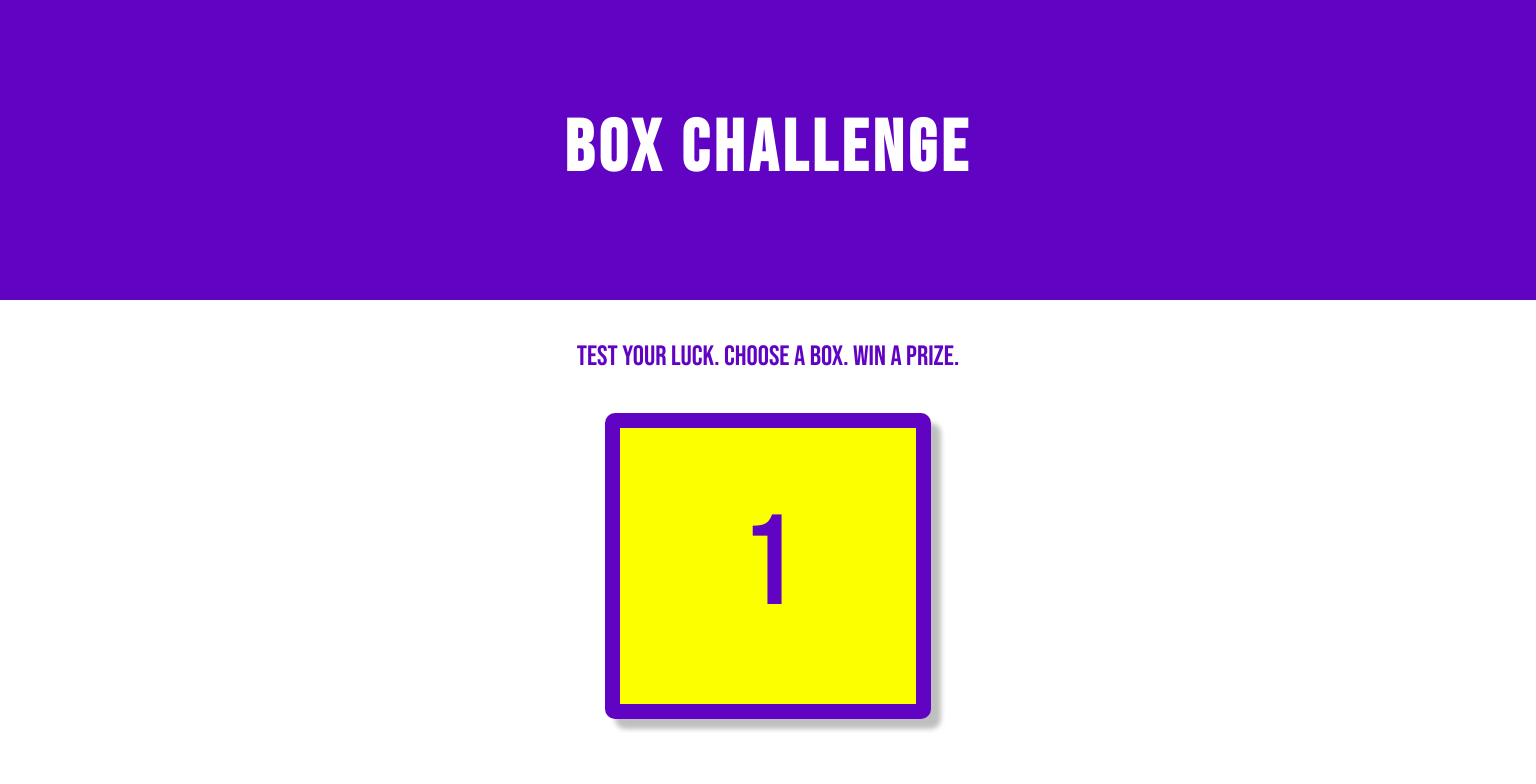
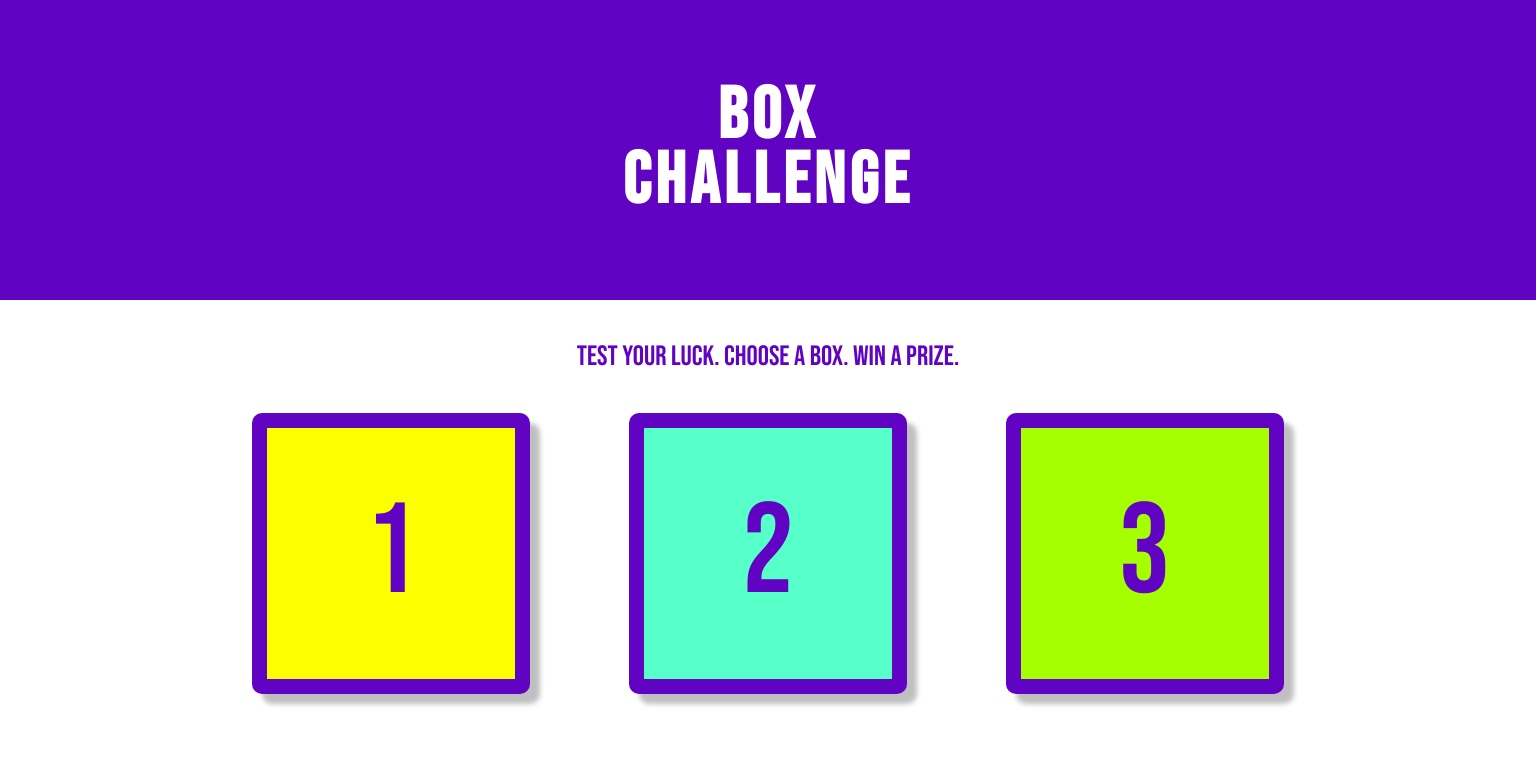
Before and after one commit to kjm2023/m5-hw8-mcleod-kenyada, a plain HTML site: page index.html in a window 1536 px wide. Shown: the top 784 px of the page. Drawn offline with Linux system fonts and the light colour scheme.

Commit message:
Add media queries for desktop

```diff
--- a/styles.css
+++ b/styles.css
@@ -117,3 +117,17 @@ p {
   }
 
 }
+
+@media screen and (min-width: 1367px) {
+  h1 {
+    width: 20%;
+  }
+
+  .boxes {
+    width: 80%;
+    margin: 0 auto;
+    flex-direction: row;
+    justify-content: space-evenly;
+  }
+
+}
```
